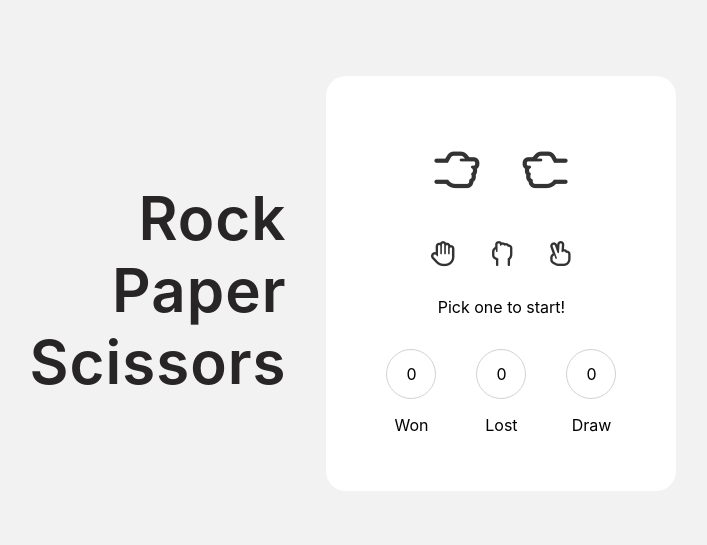
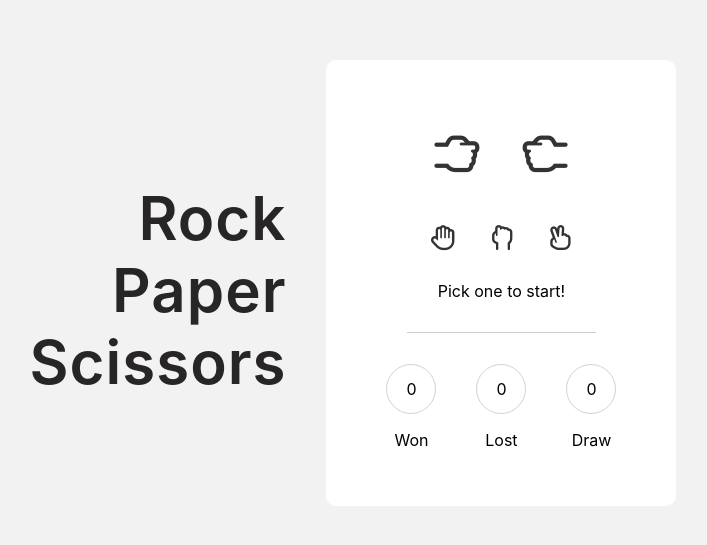
Before and after one commit to vinilsilv/Rock-Paper-Scissors, a plain HTML site: page index.html in a window 1280 px wide. Shown: the part 105-650 px from the top of the page, without its empty margins (287-994 px from the left). Drawn offline with Linux system fonts and the light colour scheme; a web font is replaced by a local one.

Commit message:
Redesign

```diff
--- a/index.html
+++ b/index.html
@@ -5,13 +5,11 @@
   <meta charset="UTF-8">
   <meta http-equiv="X-UA-Compatible" content="IE=edge">
   <meta name="viewport" content="width=device-width, initial-scale=1.0">
-  <title>Rock, Paper, Scissors</title>
+  <title>Rock Paper Scissors</title>
   <link href="https://fonts.cdnfonts.com/css/sf-pro-display" rel="stylesheet">
   <link rel="stylesheet" href="https://cdnjs.cloudflare.com/ajax/libs/font-awesome/6.1.1/css/all.min.css">
   <script defer src="./script.js"></script>
   <link href="./style.css" rel="stylesheet" type="text/css">
-  <link rel="preconnect" href="https://fonts.googleapis.com">
-  <link rel="preconnect" href="https://fonts.gstatic.com" crossorigin>
 
 </head>
 
@@ -37,6 +35,7 @@
       </div>
 
       <p id="match-results">Pick one to start!</p>
+      <hr class="main-divider">
       <div class="results-wrapper">
         <div>
           <p class="counters times-won">0</p>
--- a/style.scss
+++ b/style.scss
@@ -14,12 +14,20 @@ body {
     padding: 0 20px;
 }
 
+.two-columns {
+    display: flex;
+    align-items: center;
+    justify-content: center;
+}
+
 h1 {
     font-weight: 600;
     color: #282526;
     letter-spacing: 1px;
     margin-bottom: 27px;
-    font-size: 40px;
+    margin-right: 40px;
+    font-size: 60px;
+    text-align: right;
 }
 
 .content-wrapper {
@@ -112,8 +120,15 @@ h1 {
     cursor: pointer;
 
     &:hover {
-        box-shadow: 2px 2px 0 1px rgba(0, 0, 0, 0.15);
+        color: #0066cc;
     }
+}
+
+.main-divider {
+    width:70%;
+    border: none;
+    border-top: 1px solid #ccc;
+    margin: 15px 0;
 }
 
 .results-wrapper {
```
Also changed, not shown: style.css, 1 other file.
